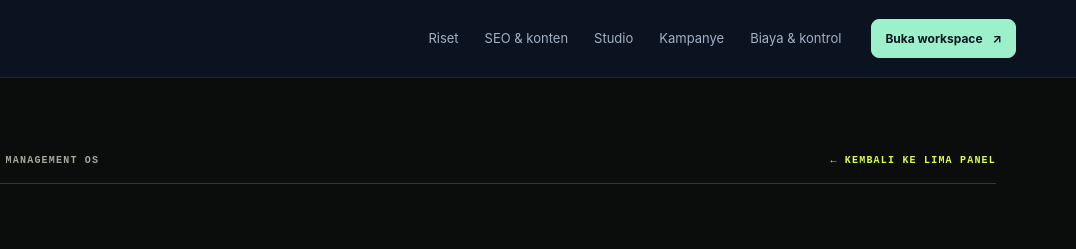
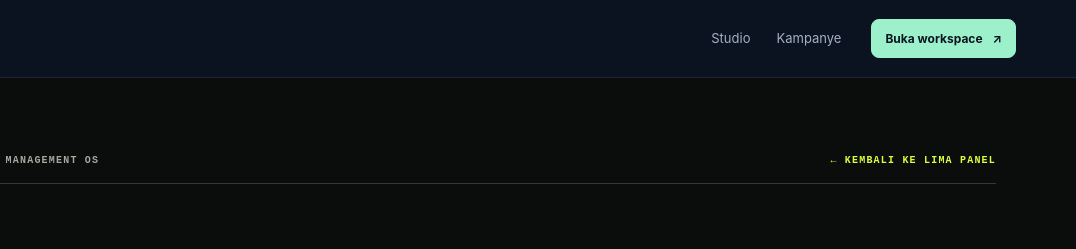
Before and after one commit to Yudi8377/AFFILIATE-CONTENT-MANAGEMENT-OS, a website built with Vite: page content-studio.html in a window 1280 px wide. Shown: the top 249 px of the page, 204-1280 px from the left. Built offline with nearby package versions, Linux system fonts and the light colour scheme.

Commit message:
ui: keep internal workspace modules off public navigation

```diff
--- a/content-studio.html
+++ b/content-studio.html
@@ -10,7 +10,7 @@
 </head>
 <body>
 <a class="skip-link" href="#main">Lewati ke konten</a>
-<header class="site-header"><a class="brand" href="./" aria-label="Affiliate Content OS beranda"><span class="brand-mark">A</span><span>Affiliate<span class="brand-muted">OS</span></span></a><button class="menu-toggle" id="menu-toggle" aria-expanded="false" aria-controls="primary-nav">Menu</button><nav id="primary-nav" class="primary-nav" aria-label="Navigasi utama"><a href="./product-intelligence.html">Riset</a><a href="./seo-content.html">SEO & konten</a><a href="./content-studio.html">Studio</a><a href="./campaign-operations.html">Kampanye</a><a href="./cost-governance.html">Biaya & kontrol</a></nav><a class="button button-small" href="./app.html">Buka workspace <span aria-hidden="true">↗</span></a></header>
+<header class="site-header"><a class="brand" href="./" aria-label="Affiliate Content OS beranda"><span class="brand-mark">A</span><span>Affiliate<span class="brand-muted">OS</span></span></a><button class="menu-toggle" id="menu-toggle" aria-expanded="false" aria-controls="primary-nav">Menu</button><nav id="primary-nav" class="primary-nav" aria-label="Navigasi utama"><a href="./content-studio.html">Studio</a><a href="./campaign-operations.html">Kampanye</a></nav><a class="button button-small" href="./app.html">Buka workspace <span aria-hidden="true">↗</span></a></header>
 <main id="main" class="module-page">
 <div class="module-topline"><span>Affiliate Content Management OS</span><a class="module-back" href="./">← Kembali ke lima panel</a></div>
 <section class="module-heading"><p class="module-number">03 / PRODUCTION</p><h1>Content <em>Studio</em></h1><p>Tempat merancang artikel, caption, naskah video, storyboard, dan brief aset. Mulai dari template yang terstruktur dan pastikan semua klaim siap ditinjau.</p><div class="module-actions"><a class="module-action" href="./app.html">Buka workspace <span aria-hidden="true">↗</span></a><a class="module-action secondary" href="./">Lihat semua area <span aria-hidden="true">↗</span></a></div></section>
```
